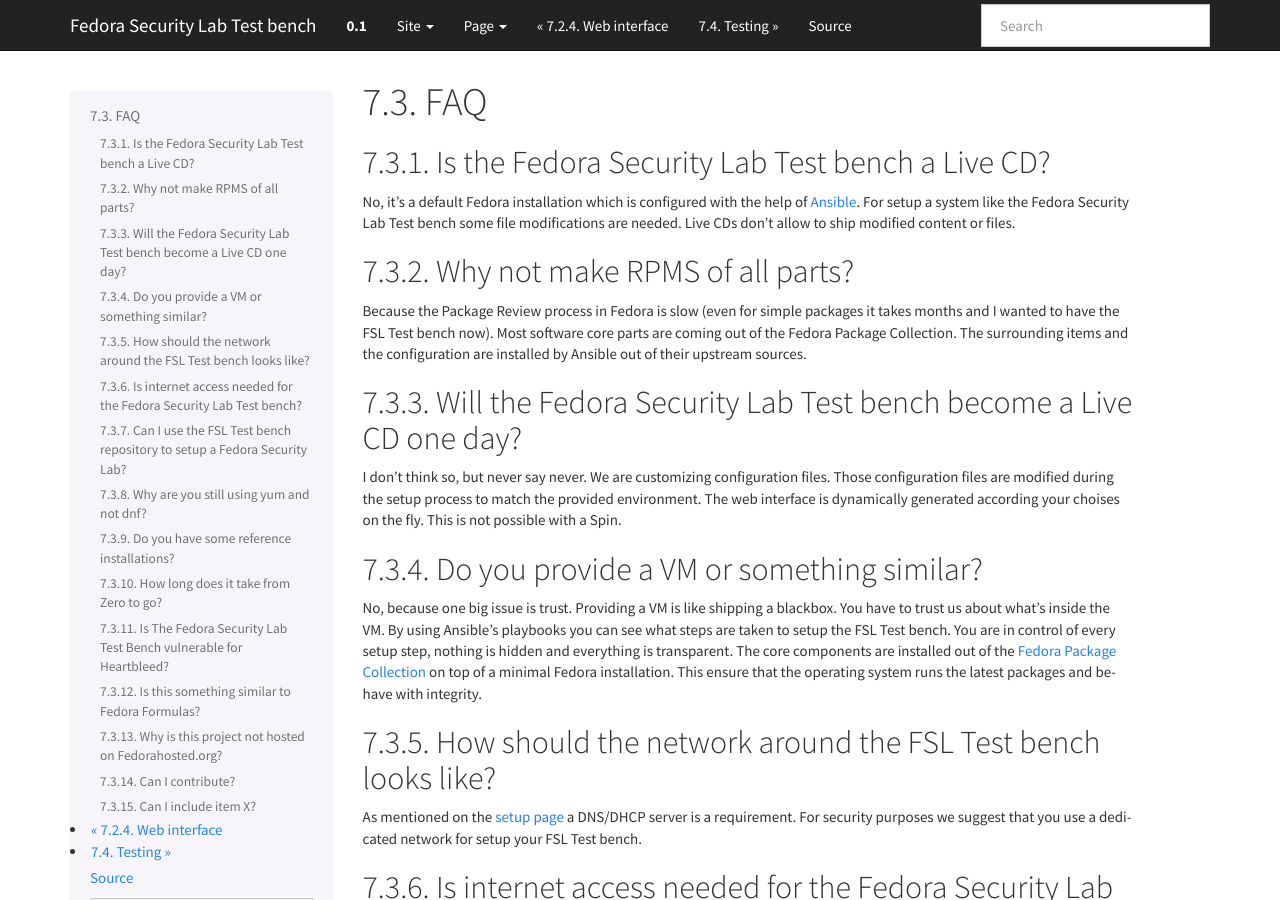
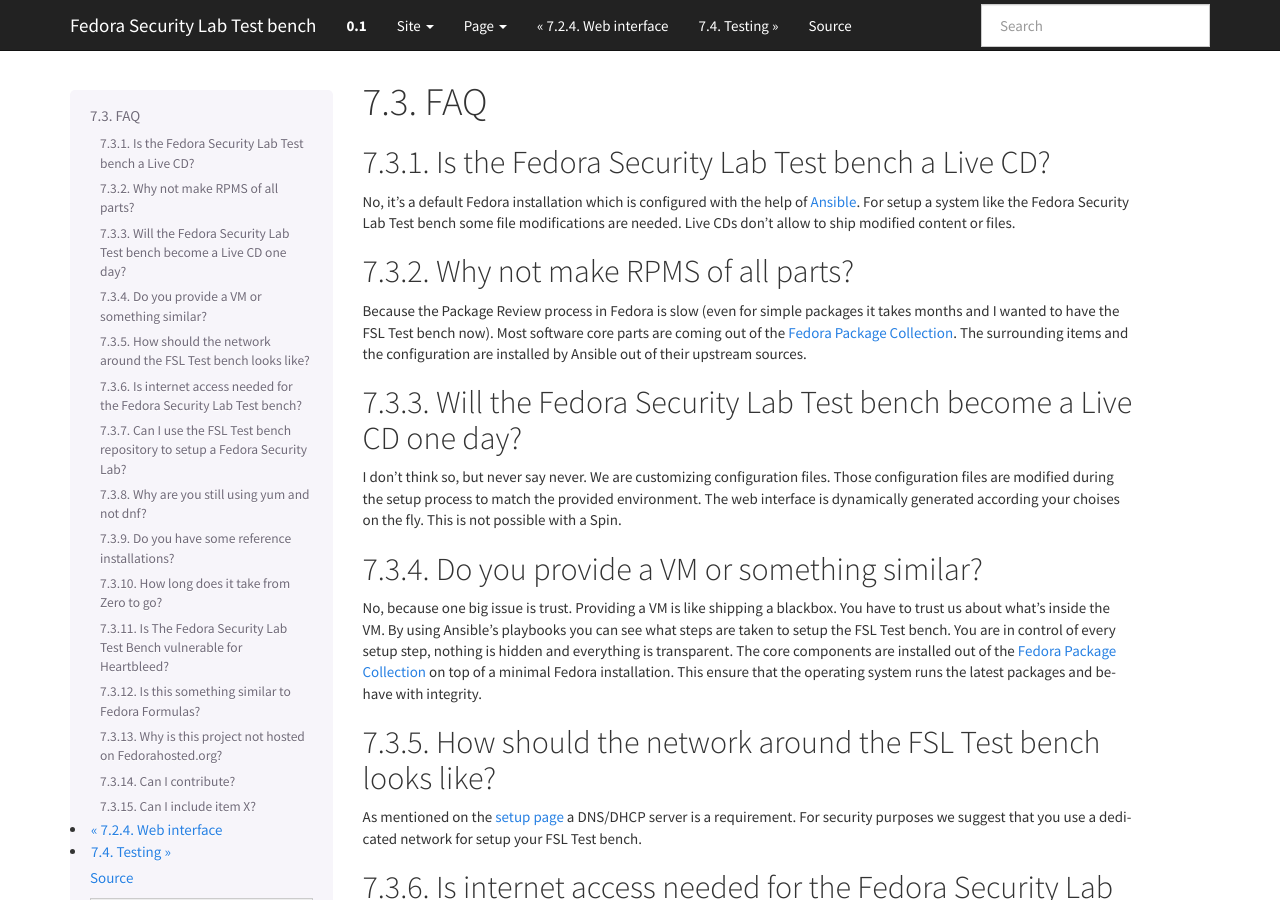
Before and after one commit to fabaff/fsl-test-bench, a Sphinx documentation site: the page built from docs/misc/faq.rst, in a window 1280 px wide and 900 px high. Built offline with Sphinx 7.4.7, drawn with Linux system fonts in a browser that asks for light colours; formulas are drawn with MathJax 3.

Commit message:
add link

```diff
--- a/docs/misc/faq.rst
+++ b/docs/misc/faq.rst
@@ -24,7 +24,7 @@
 ---------------------------------
 Because the Package Review process in Fedora is slow (even for simple packages
 it takes months and I wanted to have the FSL Test bench now). Most software
-core parts are coming out of the Fedora Package Collection. The surrounding
+core parts are coming out of the `Fedora Package Collection`_. The surrounding
 items and the configuration are installed by Ansible out of their upstream
 sources.
 
```
